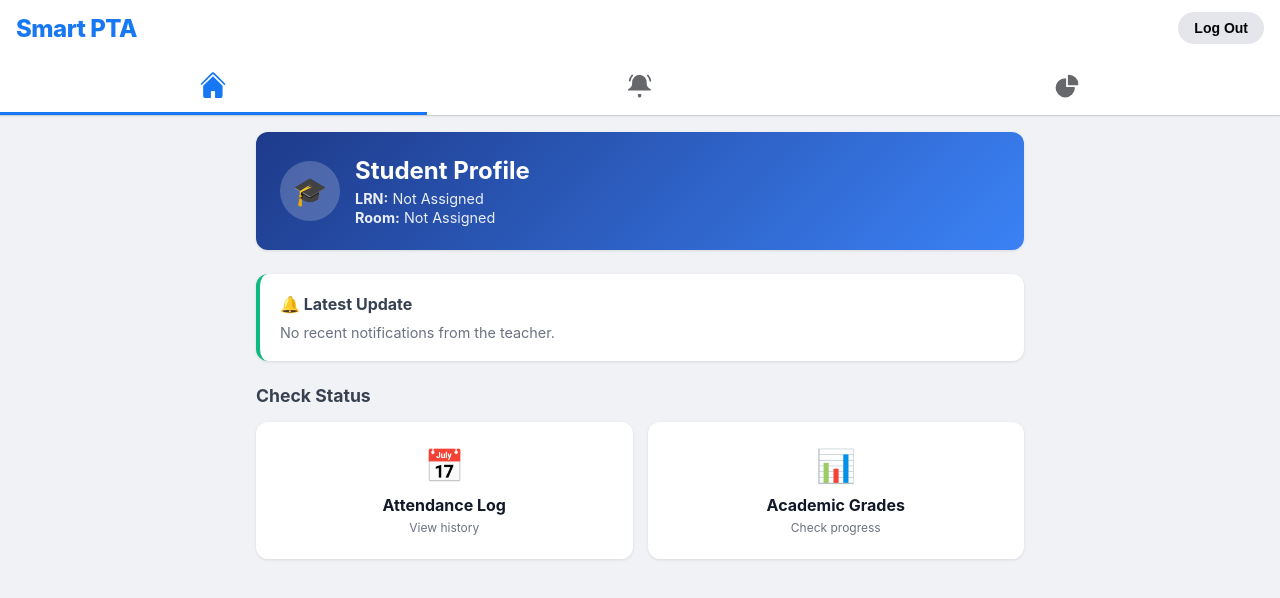
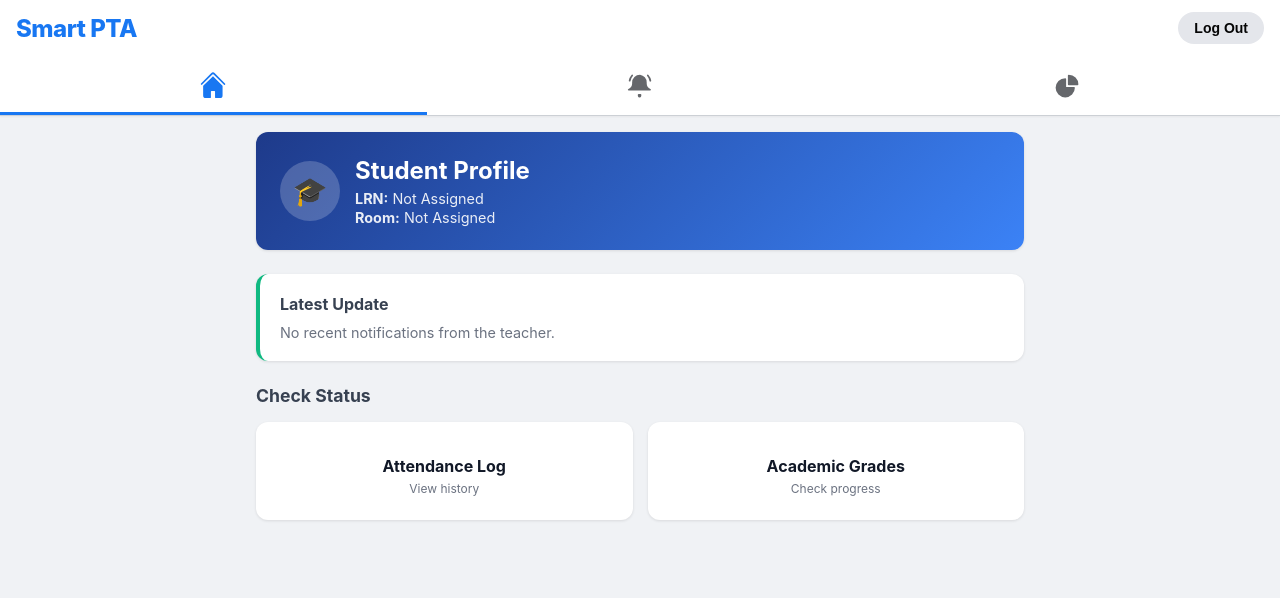
Before and after one commit to unkind-human-being/Attendance, a React (Vite) app: page /parent/home in a window 1280 px wide. Shown: the top 598 px of the page. Built offline with nearby package versions, Linux system fonts and the light colour scheme; no server answers.

Commit message:
Remove Emoji

```diff
--- a/src/pages/admin/AdminHome.jsx
+++ b/src/pages/admin/AdminHome.jsx
@@ -286,20 +286,20 @@ export default function AdminHome() {
         </div>
 
         <div className="drawer-link" onClick={() => setIsCreateMenuOpen(!isCreateMenuOpen)} style={{ fontWeight: 'bold' }}>
-          ➕ Create
+           Create
           <span style={{ fontSize: '0.8rem', transform: isCreateMenuOpen ? 'rotate(180deg)' : 'rotate(0deg)', transition: 'transform 0.2s' }}>▼</span>
         </div>
 
         {isCreateMenuOpen && (
           <div className="sub-menu">
             <div className={`sub-drawer-link ${activeView === "create-room" ? "active" : ""}`} onClick={() => { setActiveView("create-room"); setIsDrawerOpen(false); }}>
-              🏫 Create Room
+             Create Room
             </div>
             <div className={`sub-drawer-link ${activeView === "create-teacher" ? "active" : ""}`} onClick={() => { setActiveView("create-teacher"); setIsDrawerOpen(false); }}>
-              👩‍🏫 Teacher Account
+              Teacher Account
             </div>
             <div className={`sub-drawer-link ${activeView === "create-parent" ? "active" : ""}`} onClick={() => { setActiveView("create-parent"); setIsDrawerOpen(false); }}>
-              👨‍👩‍👧 Parent Account
+              Parent Account
             </div>
           </div>
         )}
--- a/src/pages/auth/Login.jsx
+++ b/src/pages/auth/Login.jsx
@@ -84,7 +84,7 @@ export default function Login() {
               className="btn-primary"
               style={{ width: '100%', backgroundColor: '#10b981', fontWeight: 'bold', display: 'flex', alignItems: 'center', justifyContent: 'center', gap: '8px' }}
             >
-              📱 Download App
+             Download App
             </button>
           </div>
         )}
--- a/src/pages/parent/ParentHome.jsx
+++ b/src/pages/parent/ParentHome.jsx
@@ -103,7 +103,7 @@ export default function ParentHome() {
       {/* 2. LATEST NOTIFICATION FROM TEACHER */}
       <div className="card" style={{ borderLeft: "4px solid #10b981", padding: "1.25rem" }}>
         <h3 style={{ fontSize: '1rem', color: '#374151', marginBottom: '10px', display: 'flex', alignItems: 'center', gap: '8px' }}>
-          🔔 Latest Update
+         Latest Update
         </h3>
 
         {latestNotification ? (
@@ -126,7 +126,7 @@ export default function ParentHome() {
 
         <Link to="/parent/attendance" style={{ textDecoration: 'none' }}>
           <div className="card" style={{ margin: 0, textAlign: 'center', padding: '1.5rem', transition: 'transform 0.2s', cursor: 'pointer' }} onMouseOver={e => e.currentTarget.style.transform = 'scale(1.02)'} onMouseOut={e => e.currentTarget.style.transform = 'scale(1)'}>
-            <div style={{ fontSize: '2rem', marginBottom: '10px' }}>📅</div>
+            <div style={{ fontSize: '2rem', marginBottom: '10px' }}></div>
             <h4 style={{ color: '#111827', margin: 0 }}>Attendance Log</h4>
             <p style={{ color: '#6b7280', fontSize: '0.75rem', margin: '5px 0 0 0' }}>View history</p>
           </div>
@@ -134,7 +134,7 @@ export default function ParentHome() {
 
         <Link to="/parent/grades" style={{ textDecoration: 'none' }}>
           <div className="card" style={{ margin: 0, textAlign: 'center', padding: '1.5rem', transition: 'transform 0.2s', cursor: 'pointer' }} onMouseOver={e => e.currentTarget.style.transform = 'scale(1.02)'} onMouseOut={e => e.currentTarget.style.transform = 'scale(1)'}>
-            <div style={{ fontSize: '2rem', marginBottom: '10px' }}>📊</div>
+            <div style={{ fontSize: '2rem', marginBottom: '10px' }}></div>
             <h4 style={{ color: '#111827', margin: 0 }}>Academic Grades</h4>
             <p style={{ color: '#6b7280', fontSize: '0.75rem', margin: '5px 0 0 0' }}>Check progress</p>
           </div>
--- a/src/pages/teacher/TeacherHome.jsx
+++ b/src/pages/teacher/TeacherHome.jsx
@@ -220,7 +220,7 @@ export default function TeacherHome() {
           <div style={{ display: 'flex', justifyContent: 'space-between', alignItems: 'center', marginBottom: '1.5rem', flexWrap: 'wrap', gap: '10px' }}>
             <h3 style={{ margin: 0 }}>Class Roster</h3>
             <button className="btn-primary" style={{ backgroundColor: '#10b981' }} onClick={() => setCurrentView("attendance")}>
-              📅 Take Daily Attendance
+             Take Daily Attendance
             </button>
           </div>
 
```
